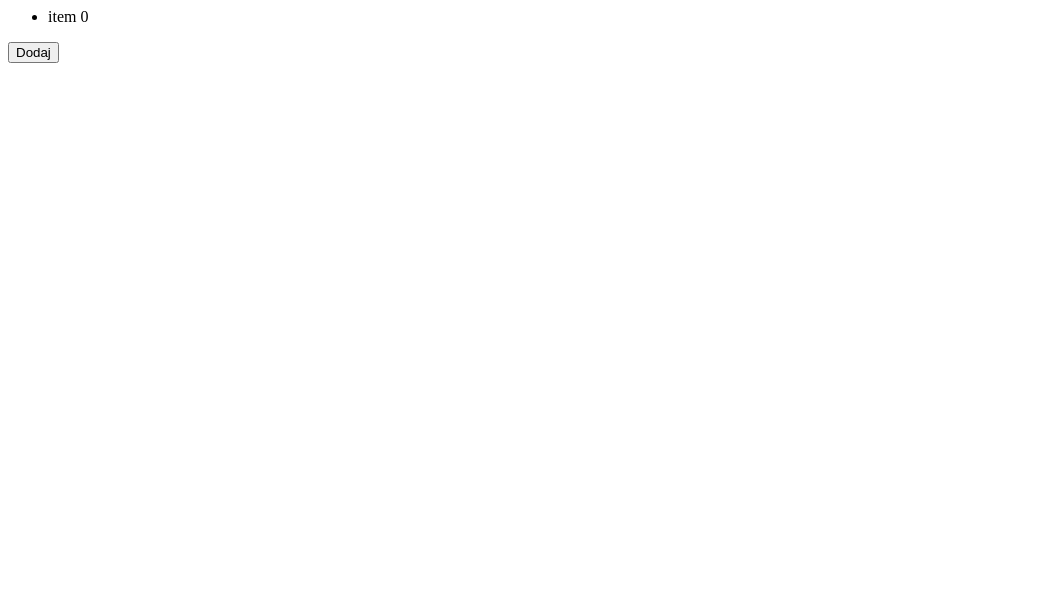
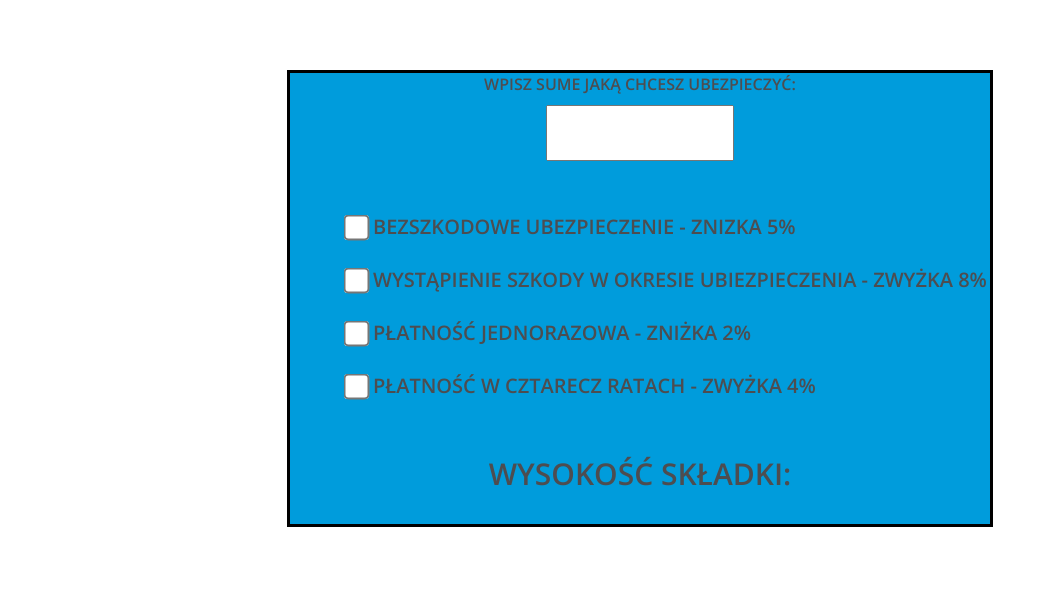
Before and after one commit to MolasFlow/zadanie_02, a website: page index.html in a window 1280 px wide. Shown: the whole page, without its empty margins (0-1048 px from the left). Drawn offline with nearby package versions, Linux system fonts and the light colour scheme.

Commit message:
firstcommit

```diff
--- a/index.html
+++ b/index.html
@@ -1,21 +1,31 @@
-<html>
+<!DOCTYPE html>
 <head>
   <meta charset="utf-8">
-    <title>Page title</title>
+  <title>Kalkurator ubezpieczeńowy</title>
   <link rel="stylesheet" href="css/style.css">
 </head>
-  <body><!--
-    <h1>Welcome to my page</h1>
-    <button class="button">Hello!</button>
-    <button class="button">Push me!</button>
-    <button class="button">Don't touch</button>
-    <button class="button">Hi!</button>
-    <button class="button">Bye bye!</button>
-    -->
-    <ul id="list">
-      <li>item 0</li>
-    </ul>
-  <button id="addElem">Dodaj</button>
+<body>
+  <div class="container">
+    <div class="row">
+      <label id="maininput">
+      Wpisz sume jaką chcesz ubezpieczyć:
+      </label>
+      <div class="row">
+        <input type="text" id="myInput" onchange="changetax(this)">
+      </div>
+    </div>
+    <div class="row" id="checklist">
+      <label><input type="checkbox" id="box-1">Bezszkodowe ubezpieczenie - znizka 5%</label>
+      <label><input type="checkbox" id="box-2">Wystąpienie szkody w okresie ubiezpieczenia - zwyżka 8%</label>
+      <label><input type="checkbox" id="box-3">Płatność jednorazowa - zniżka 2%</label>
+      <label><input type="checkbox" id="box-4">Płatność w cztarecz ratach - zwyżka 4%</label>
+    </div>
+    <div id="result">
+      <p id="output">Wysokość składki:</p>
+    </div>
+  </div>
+  <script src="https://code.jquery.com/jquery-3.0.0.min.js" integrity="sha256-JmvOoLtYsmqlsWxa7mDSLMwa6dZ9rrIdtrrVYRnDRH0=" crossorigin="anonymous"></script>
+    <script   src="https://code.jquery.com/ui/1.11.4/jquery-ui.min.js"   integrity="sha256-xNjb53/rY+WmG+4L6tTl9m6PpqknWZvRt0rO1SRnJzw="   crossorigin="anonymous"></script>
   <script type="text/javascript" src="js/scripts.js"></script>
 </body>
 </html>
--- a/js/scripts.js
+++ b/js/scripts.js
@@ -1,109 +1,76 @@
-// scripts.js
-// Below is the command that makeing the test of JavaScripts working
-var variable = 'test';
-
-console.log(variable); // ok i understand now
-
-/*
-var name = prompt('Enter your name');
-alert('Hello, ' + name);
-console.log('Hello, ' + name);
 
 
 
 
-function getTriangleArea(a, h) {
-	if (a <= 0 || h <= 0) {
-		console.log('Nieprawidłowe dane');
+
+var input = document.getElementById("myInput");
+var p = document.getElementById("output");
+
+var firtValue = 20,
+	secondValue = 70,
+	thirdValue = 130,
+	fourthValue = 180,
+	fifthValue = 200;
+
+function changetax($this){
+	if ($this.value > 100 && $this.value <= 1000) {
+ 		$("#output").text("Wysokość składki: " + firtValue + " zł");
+	} else if ($this.value > 1000 && $this.value <= 3000) {
+		$("#output").text("Wysokość składki: " + secondValue + " zł");
+	} else if ($this.value > 3000 && $this.value <= 6000) {
+		$("#output").text("Wysokość składki: " + thirdValue + " zł");
+	} else if ($this.value > 6000 && $this.value <= 9000) {
+		$("#output").text("Wysokość składki: " + fourthValue + " zł");
+	} else if ($this.value > 9000 && $this.value <= 20000) {
+		$("#output").text("Wysokość składki: " + fifthValue + " zł");
+	} else if ($this.value < 100 ) {
+		$("#output").text("Wysokość składki: wartość jest za niska");
+	} else if ($this.value > 20000) {
+		$("#output").text("Wysokość składki: wartość jest za wysoka");
 	} else {
-		return a * h / 2;
+		$("#output").text("Wysokość składki:");
 	}
-};
 
-console.log(getTriangleArea(10, 6));
-
-var triangle1Area = getTriangleArea(10, 15);
-
-console.log(triangle1Area);
-
-var triangle2Area = getTriangleArea(-3, 15);
-
-console.log(triangle2Area);
-
-var triangle3Area = getTriangleArea(2, 0);
-
-console.log(triangle3Area);
-
-
-var femaleNames = ['Asia', 'Kasia', 'Ola', 'Jola'];
-var maleNames = ['Piotrek', 'Marek', 'Arek', 'Jarek'];
-
-var allNames = femaleNames.concat(maleNames);
-
-var newName = 'Marian';
-
-if (allNames.indexOf(newName) === -1) {
-	allNames.push(newName);
-} else {
-	console.log('To imie jest już dodane');
-};
-
-console.log(allNames);
-
-
-var text = 'Velociraptor is a genus of herbivorous ceratopsid dinosaur that first appeared during the late Maastrichtian stage of the late Cretaceous period.';
-var dinosaur = 'triceratops';
-
-var dinosaurUpperCased = dinosaur.toUpperCase();
-
-var textCharsAfter = text.replace('Velociraptor', dinosaurUpperCased);
-
-var length = text.length;
-
-var partOftext = textCharsAfter.slice(0, length/2);
-
-console.log(partOftext);
-
-
-function drawTree(height) {
-	withButtonItemsClass
-		for (var j = 0; j < height - i; j++) {
-			star += ' ';
-		}
-		for (var j = 0; j <= i; j++) {
-			star += '* '; // dodałem spację po *, żeby choinka stała prosto :)
-		}
-		console.log(star);
-	}
 }
 
-drawTree(5);
+changetax(1);
+/////poniżej próbuje uruchomić checkboxy/////
+/*
+var changeAmound = $("#output").text($this.value>0?
 
-
-
-var withButtonItemsClass = document.getElementsByClassName('button');
-
-console.log(withButtonItemsClass);
-
-var buttonLenght = withButtonItemsClass.length;
-
-var newElem = withButtonItemsClass;
-
-for (var b = 0; b < buttonLenght; b++) {
-	alert(newElem[b].innerText);
+function newAmound() {
+	var included = $('#box-1').is(':checked');
+		if (included) {
+			$("#output").text(firstValue * 0,95);
+	}
 }
 */
 
 
-var list = document.getElementById('list');
 
-var add = document.getElementById('addElem');
+/*
+///////this is my draft only///////////////////////////
+input.addEventListener('input', function() {
+  var inputText = this.value; // this.value przechowuje aktualny tekst z inputa
+  p.innerText = "Wysokość składki:" + inputText;
+});
 
-var itemNumber = document.getElementsByTagName('li');
+$(document).ready(function(){
+var val = $( "#input" ).val();
+if (val == 100) {
+        $( "#output" ).text("20zł");
+    }
+});
 
-add.addEventListener('click', function() {
-	var element = document.createElement('li');
-	element.innerHTML = 'item ' + itemNumber.length + ' ';
-	list.appendChild(element);
+function setTheValue() {
+	if (this.value <= 0) {
+		p.innerText = "Wysokość składki:" + "za niska wartość";
+	} else if (this.value >= 100) {
+		p.innerText = "Wysokość składki:" + "20zł";
+	} else {
+		return "wartosc zbyt wysoka"
+	}
+}
 
-});
+setTheValue;
+*/
--- /dev/null
+++ b/sass/style.sass
@@ -0,0 +1,44 @@
+@import url('https://fonts.googleapis.com/css?family=Open+Sans:600')
+
+body
+	margin: 0 auto
+	text-align: center
+	text-transform: uppercase
+	font-family: 'open sans'
+
+.container
+	width: 700px
+	margin: 70px auto
+	border: solid
+	background-color: #009CDC
+
+#maininput
+	text-align: center
+	color: #4D4D50
+	margin-top: 15px
+
+input[type='text']
+	margin-top: 10px
+	width: 180px
+	height: 50px
+	font-size: 30px
+
+input[type='checkbox']
+	transform: scale(2)
+	margin: 10px
+
+#checklist
+	width: 700px
+	display: flex
+	flex-wrap: wrap
+	color: #4D4D50
+	margin: 40px
+	label
+		margin: 10px
+		font-size: 20px
+
+#output
+	font-size: 30px
+	text-transform: uppercase
+	font-family: 'open sans'
+	color: #4D4D50
```
Also changed, not shown: css/style.css. Lines whose indentation alone changed are shown as unchanged.
